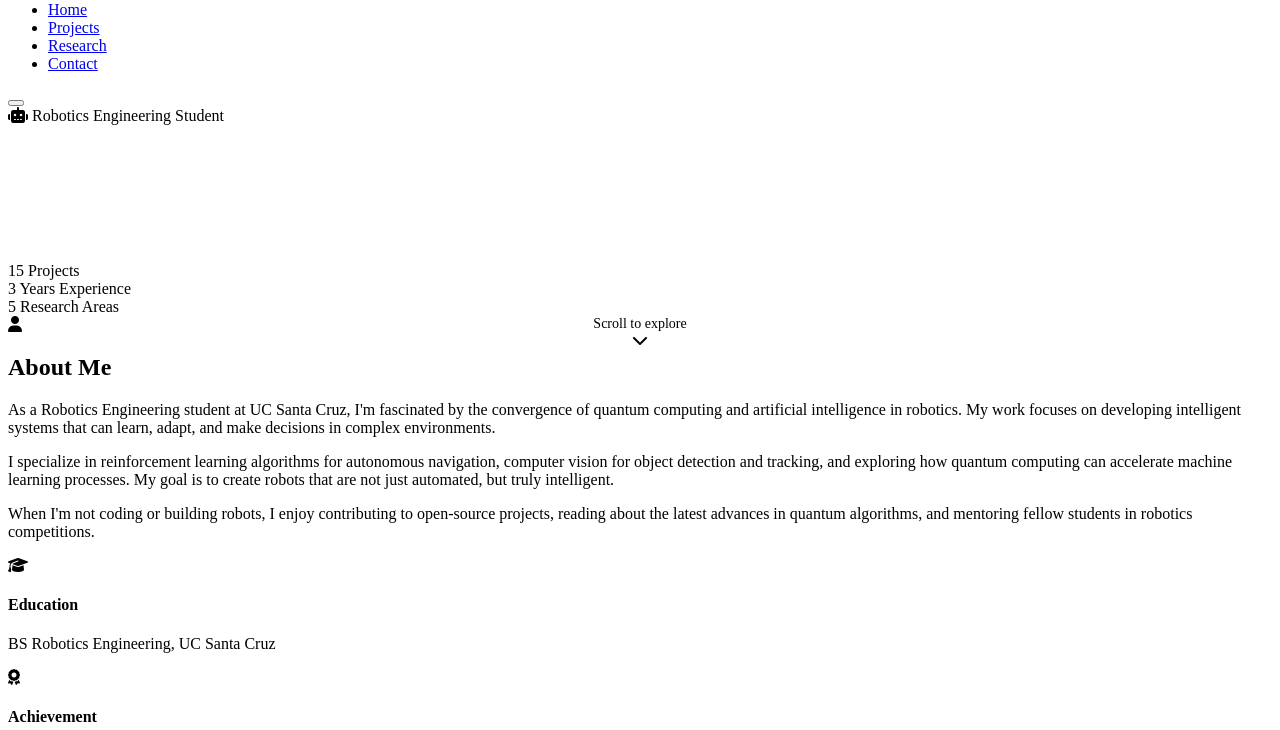
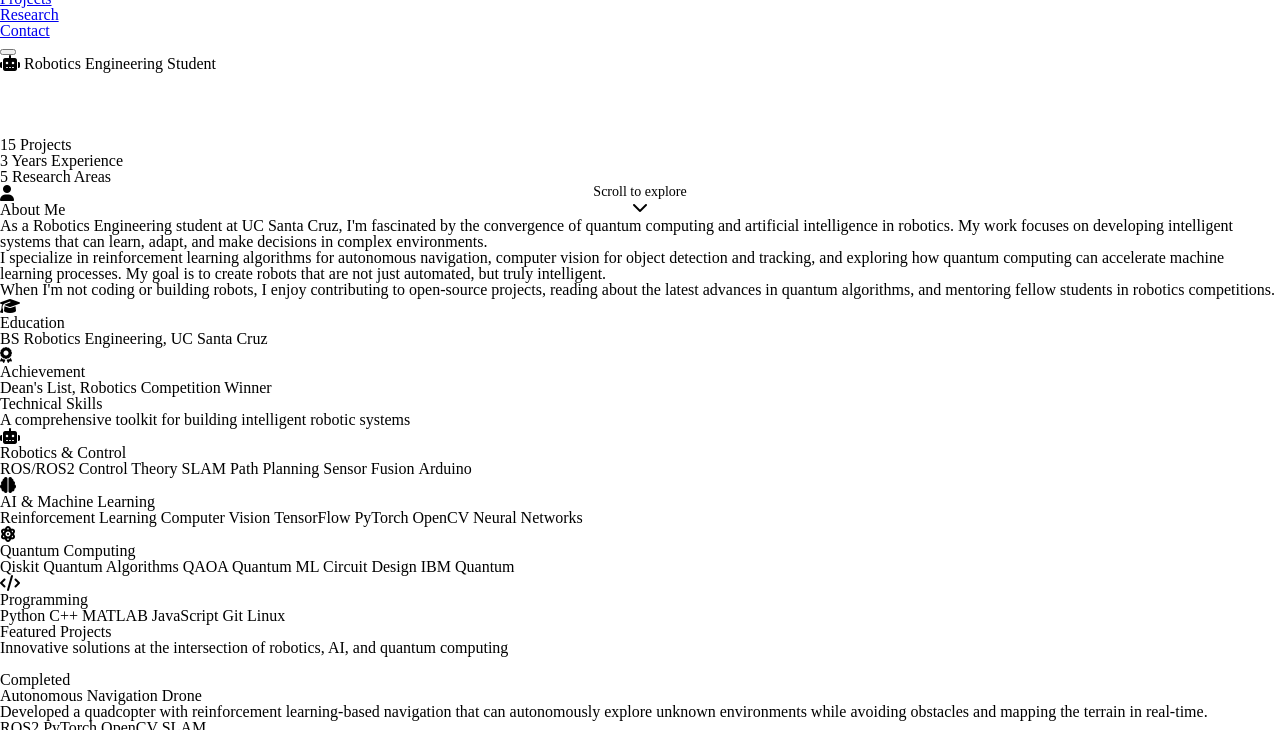
Before and after one commit to jtk16/jtk16.github.io, a website: page index.html in a window 1280 px wide. Shown: the part 41-771 px from the top of the page. Drawn offline with Linux system fonts and the light colour scheme.

Commit message:
fix please?

```diff
--- a/assets/css/style.css
+++ b/assets/css/style.css
@@ -1,3 +1,48 @@
+/* ===== CSS Reset ===== */
+html, body, div, span, applet, object, iframe,
+h1, h2, h3, h4, h5, h6, p, blockquote, pre,
+a, abbr, acronym, address, big, cite, code,
+del, dfn, em, img, ins, kbd, q, s, samp,
+small, strike, strong, sub, sup, tt, var,
+b, u, i, center,
+dl, dt, dd, ol, ul, li,
+fieldset, form, label, legend,
+table, caption, tbody, tfoot, thead, tr, th, td,
+article, aside, canvas, details, embed,
+figure, figcaption, footer, header, hgroup,
+menu, nav, output, ruby, section, summary,
+time, mark, audio, video {
+	margin: 0;
+	padding: 0;
+	border: 0;
+	font-size: 100%;
+	font: inherit;
+	vertical-align: baseline;
+}
+/* HTML5 display-role reset for older browsers */
+article, aside, details, figcaption, figure,
+footer, header, hgroup, menu, nav, section {
+	display: block;
+}
+body {
+	line-height: 1;
+}
+ol, ul {
+	list-style: none;
+}
+blockquote, q {
+	quotes: none;
+}
+blockquote:before, blockquote:after,
+q:before, q:after {
+	content: '';
+	content: none;
+}
+table {
+	border-collapse: collapse;
+	border-spacing: 0;
+}
+
 /* ===== FOCUS STYLES ===== */
 *:focus {
   outline: 2px solid var(--primary);
--- a/index.html
+++ b/index.html
@@ -10,29 +10,22 @@
 
   <title>Jack Kinney — Robotics Engineering Student</title>
 
-  <!-- Preload critical resources -->
   <link rel="preload" href="./assets/css/style.css" as="style">
   <link rel="preload" href="https://fonts.googleapis.com/css2?family=Inter:wght@300;400;500;600;700;800&family=JetBrains+Mono:wght@400;500;600&display=swap" as="style">
 
-  <!-- Fonts -->
   <link rel="preconnect" href="https://fonts.googleapis.com">
   <link rel="preconnect" href="https://fonts.gstatic.com" crossorigin>
   <link href="https://fonts.googleapis.com/css2?family=Inter:wght@300;400;500;600;700;800&family=JetBrains+Mono:wght@400;500;600&display=swap" rel="stylesheet">
 
-  <!-- Icons -->
   <link rel="stylesheet" href="https://cdnjs.cloudflare.com/ajax/libs/font-awesome/6.4.0/css/all.min.css">
 
-  <!-- Main Styles -->
   <link rel="stylesheet" href="./assets/css/style.css">
 
-  <!-- Favicon -->
   <link rel="icon" type="image/x-icon" href="./assets/images/favicon.ico">
 
-  <!-- PWA Manifest -->
   <link rel="manifest" href="./manifest.json">
 </head>
 <body>
-  <!-- Page Loader -->
   <div class="page-loader" id="page-loader">
     <div class="loader-content">
       <div class="loader-spinner"></div>
@@ -40,7 +33,6 @@
     </div>
   </div>
 
-  <!-- Scroll Progress Bar -->
   <div class="scroll-progress"></div>
 
   <header class="header" id="header">
@@ -65,7 +57,6 @@
   </header>
 
   <main>
-    <!-- Hero Section -->
     <section id="hero" class="hero">
       <div class="hero-background">
         <div class="hero-particles" id="hero-particles"></div>
@@ -114,7 +105,6 @@
       </div>
     </section>
 
-    <!-- About Section -->
     <section id="about" class="section">
       <div class="container">
         <div class="about-grid">
@@ -123,8 +113,7 @@
               <div class="image-placeholder">
                 <i class="fas fa-user"></i>
               </div>
-              <!-- Replace with actual image: <img src="./assets/images/profile.jpg" alt="Jack Kinney" loading="lazy"> -->
-            </div>
+              </div>
           </div>
           <div class="about-content animate-on-scroll">
             <h2>About Me</h2>
@@ -164,7 +153,6 @@
       </div>
     </section>
 
-    <!-- Skills Section -->
     <section id="skills" class="section section-alt">
       <div class="container">
         <div class="section-header animate-on-scroll">
@@ -236,7 +224,6 @@
       </div>
     </section>
 
-    <!-- Featured Projects Preview -->
     <section id="projects" class="section">
       <div class="container">
         <div class="section-header animate-on-scroll">
@@ -360,7 +347,6 @@
       </div>
     </section>
 
-    <!-- Contact Section -->
     <section id="contact" class="section section-alt">
       <div class="container">
         <div class="section-header animate-on-scroll">
@@ -457,12 +443,10 @@
     </div>
   </footer>
 
-  <!-- Back to Top Button -->
   <button class="back-to-top" id="back-to-top" aria-label="Back to top">
     <i class="fas fa-chevron-up"></i>
   </button>
 
-  <!-- Main JavaScript -->
-  <script src="./assets/js/main.js"></script>
+  <script src="./assets/js/main.js" defer></script>
 </body>
 </html>
```
